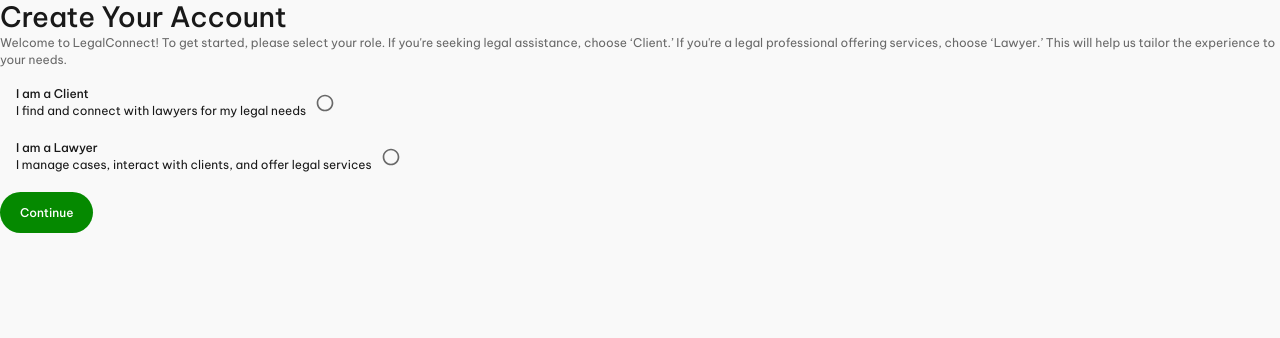
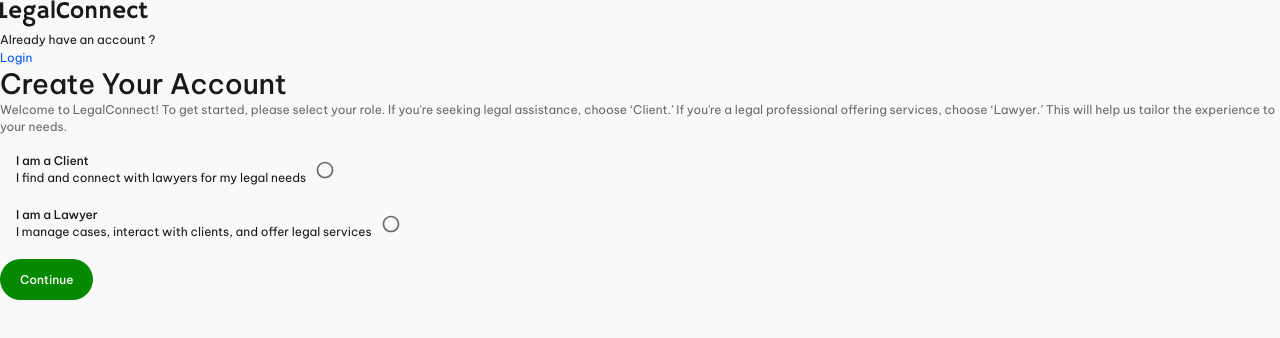
Before and after one commit to SamithaPrabath/legal-connect, a React (Vite) app in the folder frontend/: page / in a window 1280 px wide. Shown: the top 338 px of the page. Built offline with nearby package versions, Linux system fonts and the light colour scheme.

Commit message:
login form finalizatino

```diff
--- a/frontend/src/App.tsx
+++ b/frontend/src/App.tsx
@@ -1,11 +1,10 @@
 import Background from "@components/Background";
-import SignUp from "@screens/login-and-signup/SignUp";
-import Test from "@screens/Test";
+import LoginSignUp from "@screens/login-and-signup";
 
 const App = () => {
   return <Background>
     {/* <Test /> */}
-    <SignUp />
+    <LoginSignUp />
   </Background>
 }
 
--- /dev/null
+++ b/frontend/src/components/Logo.tsx
@@ -0,0 +1,11 @@
+import LogoImage from "@assets/images/logo.svg"
+
+const Logo = () => {
+  return (
+    <div>
+      <img src={LogoImage} />
+    </div>
+  )
+}
+
+export default Logo
--- a/frontend/src/screens/login-and-signup/Login.tsx
+++ b/frontend/src/screens/login-and-signup/Login.tsx
@@ -1,13 +1,22 @@
-import FormField from "@components/FormField"
-import MUIButton from "@components/MUIButton"
-import MUITypography from "@components/MUITypography"
-import { Box } from "@mui/material"
+import { Typography } from "@mui/material"
+import { useState } from "react"
+import EmailAndPasswordField, { SignForm } from "./EmailAndPasswordField"
 
 const Login = () => {
+    const [loginForm, setLoginForm] = useState<SignForm>({
+        email: "",
+        password: ""
+    })
+
+    const handleChange = (event: React.ChangeEvent<HTMLInputElement | HTMLTextAreaElement>) => {
+        const { name, value } = event.target;
+        setLoginForm(prev => ({...prev, [name]: value}))
+    }
+
   return (
     <div>
-      <MUITypography>Welcome back!</MUITypography>
-
+      <Typography variant="h2">Welcome back!</Typography>
+      <EmailAndPasswordField form={loginForm} formType="signin" handleChange={handleChange} />
     </div>
   )
 }
--- /dev/null
+++ b/frontend/src/screens/login-and-signup/index.tsx
@@ -0,0 +1,27 @@
+import Logo from '@components/Logo';
+import { Typography } from '@mui/material';
+import { useState } from 'react';
+import Login from './Login';
+import SignUp from './SignUp';
+
+const LoginSignUp = () => {
+    const [isLogin, setIsLogin] = useState<boolean>(false);
+
+    const switchCompos = () => {
+        setIsLogin(!isLogin);
+    }
+
+  return (
+    <div>
+      <Logo />
+      <Typography>{isLogin ? "Don't you have": "Already have"} an account ?</Typography>
+      <Typography width="fit-content" color='secondary' sx={{cursor:"pointer", ":hover": { textDecoration: "underline"}}} onClick={switchCompos}>{isLogin ? "Create an account": "Login"}</Typography>
+      {isLogin
+        ? <Login />
+        : <SignUp />
+      }
+    </div>
+  )
+}
+
+export default LoginSignUp
```
Also changed, not shown: frontend/src/assets/images/logo.svg (added).
